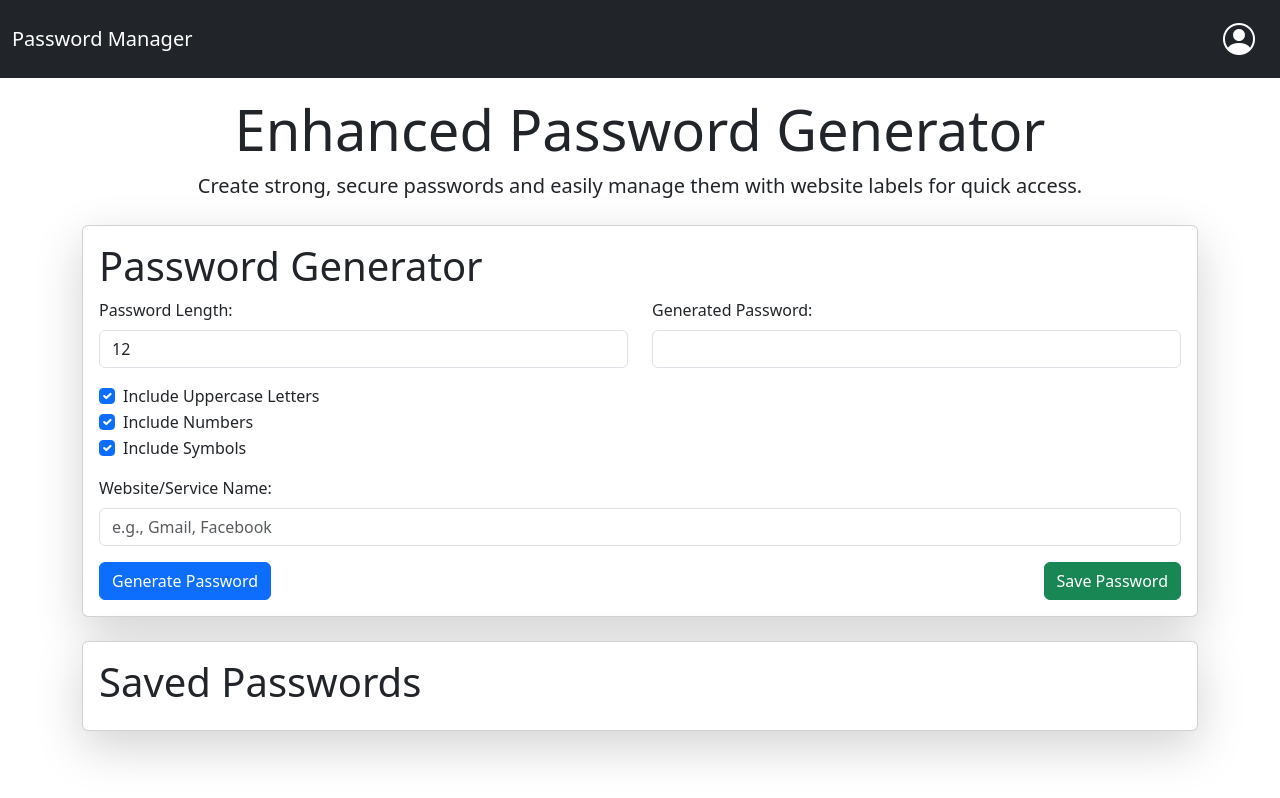
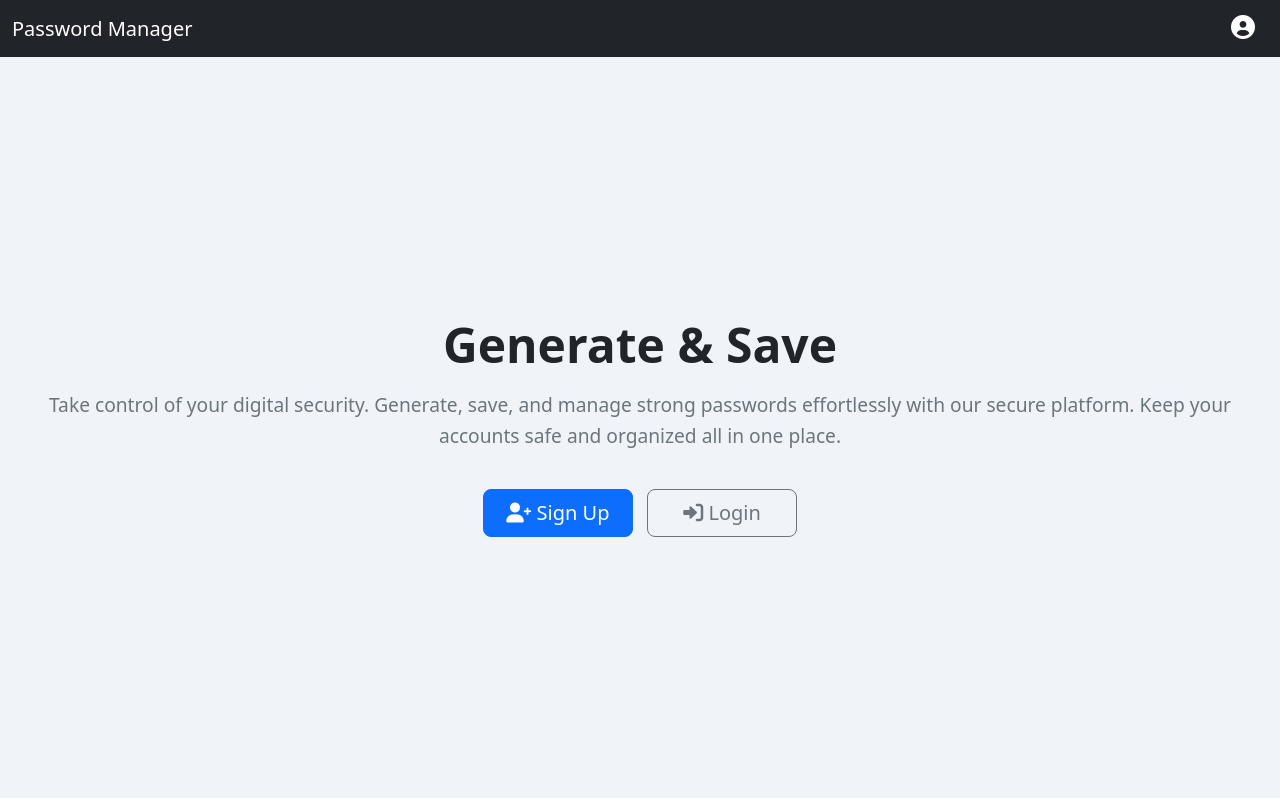
Before and after one commit to tholumuzikhuboni/password-manager, a website: page index.html in a window 1280 px wide. Drawn offline with nearby package versions, Linux system fonts and the light colour scheme; no server answers.

Commit message:
Update index.html

```diff
--- a/index.html
+++ b/index.html
@@ -5,134 +5,94 @@
   <meta name="viewport" content="width=device-width, initial-scale=1.0">
   <title>Password Manager</title>
   <link href="https://cdn.jsdelivr.net/npm/bootstrap@5.3.0/dist/css/bootstrap.min.css" rel="stylesheet">
-  <link href="https://cdn.jsdelivr.net/npm/bootstrap-icons/font/bootstrap-icons.css" rel="stylesheet">
+  <link href="https://cdnjs.cloudflare.com/ajax/libs/font-awesome/6.0.0-beta3/css/all.min.css" rel="stylesheet">
   <link rel="apple-touch-icon" sizes="180x180" href="./favicon/apple-touch-icon.png">
   <link rel="icon" type="image/png" sizes="32x32" href="./favicon/favicon-32x32.png">
   <link rel="icon" type="image/png" sizes="16x16" href="./favicon/favicon-16x16.png">
   <link rel="manifest" href="/site.webmanifest">
   <style>
-    .password-list {
-      max-height: 200px;
-      overflow-y: auto;
+    body {
+      background-color: #f0f4f8;
+      margin: 0;
     }
 
-    .nav-link {
-      cursor: pointer;
+    .hero {
+      height: calc(100vh - 56px);
+      display: flex;
+      flex-direction: column;
+      align-items: center;
+      justify-content: center;
+      text-align: center;
+    }
+    .hero h1 {
+      font-size: 3rem;
+      font-weight: bold;
+      margin-bottom: 1rem;
+    }
+    .hero p {
+      font-size: 1.2rem;
+      color: #6c757d;
+      margin-bottom: 2rem;
+      line-height: 1.6;
+    }
+    .hero .btn {
+      min-width: 150px;
+      margin: 5px;
+    }
+    .navbar {
+      width: 100%;
+    }
+    .dropdown-menu {
+      min-width: 220px;
+      padding: 10px;
+    }
+    .dropdown-menu a {
+      display: block;
+      width: auto;
+      margin: 5px auto;
+      text-align: center;
     }
 
-    .profile-icon {
-      color: #fff;
-      font-size: 2.0rem;
-      cursor: pointer;
-    }
-
-    .dropdown-menu {
+    footer {
+      background-color: #343a40;
+      color: white;
+      text-align: center;
       padding: 10px;
-    }
-
-    .dropdown-menu .btn {
-      flex: 1;
-      margin-bottom: 10px;
-      width: 100%;
-    }
-
-    .dropdown-menu .btn:last-child {
-      margin-bottom: 0;
+      margin-top: 3rem;
     }
   </style>
 </head>
 <body>
-  <!-- Fixed Navigation Bar -->
-  <nav class="navbar navbar-expand-lg navbar-dark bg-dark fixed-top">
+
+  <!-- Sticky Navigation Bar -->
+  <nav class="navbar navbar-expand-lg navbar-dark bg-dark sticky-top">
     <div class="container-fluid">
       <a class="navbar-brand" href="#">Password Manager</a>
       <div class="dropdown ms-auto">
-        <!-- Profile Icon -->
-        <button
-          class="btn btn-dark"
-          type="button"
-          id="profileIcon"
-          data-bs-toggle="dropdown"
-          aria-expanded="false"
-        >
-          <i class="bi bi-person-circle profile-icon"></i>
+        <button class="btn btn-dark" type="button" id="profileIcon" data-bs-toggle="dropdown" aria-expanded="false">
+          <i class="fas fa-user-circle" style="font-size: 1.5rem;"></i>
         </button>
-        <div class="dropdown-menu dropdown-menu-end" aria-labelledby="profileIcon">
-          <button id="updateDetailsBtn" class="btn btn-success">Update Details</button>
-          <button id="logoutBtn" class="btn btn-danger">Logout</button>
-        </div>
+        <ul class="dropdown-menu dropdown-menu-end" aria-labelledby="profileIcon">
+          <li><a class="btn btn-success" href="login.html">Login</a></li>
+          <li><a class="btn btn-primary" href="signup.html">Sign Up</a></li>
+        </ul>
       </div>
     </div>
   </nav>
 
-  <div class="container my-5 pt-5">
-    <!-- Header Section -->
-    <div class="text-center mb-4">
-      <h1 class="display-4">Enhanced Password Generator</h1>
-      <p class="lead">Create strong, secure passwords and easily manage them with website labels for quick access.</p>
-    </div>
-
-    <!-- Password Generator Section -->
-    <div class="card shadow-lg mb-4">
-      <div class="card-body">
-        <h6 class="display-6">Password Generator</h6>
-        <div class="row mb-3">
-          <div class="col-md-6">
-            <label for="length" class="form-label">Password Length:</label>
-            <input type="number" id="length" class="form-control" min="6" max="30" value="12">
-          </div>
-          <div class="col-md-6">
-            <label for="output" class="form-label">Generated Password:</label>
-            <input type="text" id="output" class="form-control" readonly>
-          </div>
-        </div>
-        <div class="form-check">
-          <input class="form-check-input" type="checkbox" id="includeUppercase" checked>
-          <label class="form-check-label" for="includeUppercase">
-            Include Uppercase Letters
-          </label>
-        </div>
-        <div class="form-check">
-          <input class="form-check-input" type="checkbox" id="includeNumbers" checked>
-          <label class="form-check-label" for="includeNumbers">
-            Include Numbers
-          </label>
-        </div>
-        <div class="form-check">
-          <input class="form-check-input" type="checkbox" id="includeSymbols" checked>
-          <label class="form-check-label" for="includeSymbols">
-            Include Symbols
-          </label>
-        </div>
-
-        <!-- Save Section -->
-        <div class="mt-3">
-          <label for="website" class="form-label">Website/Service Name:</label>
-          <input type="text" id="website" class="form-control" placeholder="e.g., Gmail, Facebook">
-        </div>
-
-        <div class="mt-3 d-flex justify-content-between">
-          <button id="generateBtn" class="btn btn-primary">Generate Password</button>
-          <button id="saveBtn" class="btn btn-success">Save Password</button>
-        </div>
-      </div>
-    </div>
-
-    <!-- Saved Passwords Section -->
-    <div class="card shadow-lg">
-      <div class="card-body">
-        <h6 class="display-6">Saved Passwords</h6>
-        <div class="password-list">
-          <ul id="passwordList" class="list-group"></ul>
-        </div>
-      </div>
+  <!-- Hero Section -->
+  <div class="container-fluid hero">
+    <h1>Generate & Save</h1>
+    <p>
+      Take control of your digital security. Generate, save, and manage strong passwords effortlessly with our secure platform.
+      Keep your accounts safe and organized all in one place.
+    </p>
+    <div>
+      <a href="signup.html" class="btn btn-primary btn-lg"><i class="fas fa-user-plus"></i> Sign Up</a>
+      <a href="login.html" class="btn btn-outline-secondary btn-lg"><i class="fas fa-sign-in-alt"></i> Login</a>
     </div>
   </div>
-  <script src="https://www.gstatic.com/firebasejs/9.6.1/firebase-app.js"></script>
-  <script src="https://www.gstatic.com/firebasejs/9.6.1/firebase-auth.js"></script>
+
   <script src="https://cdn.jsdelivr.net/npm/bootstrap@5.3.0/dist/js/bootstrap.bundle.min.js"></script>
-  <script type="module" src="./js/dashboard.js"></script>
-  <script type="module" src="./js/auth.js"></script>
-  <script src="./js/app.js"></script>
 </body>
 </html>
```
